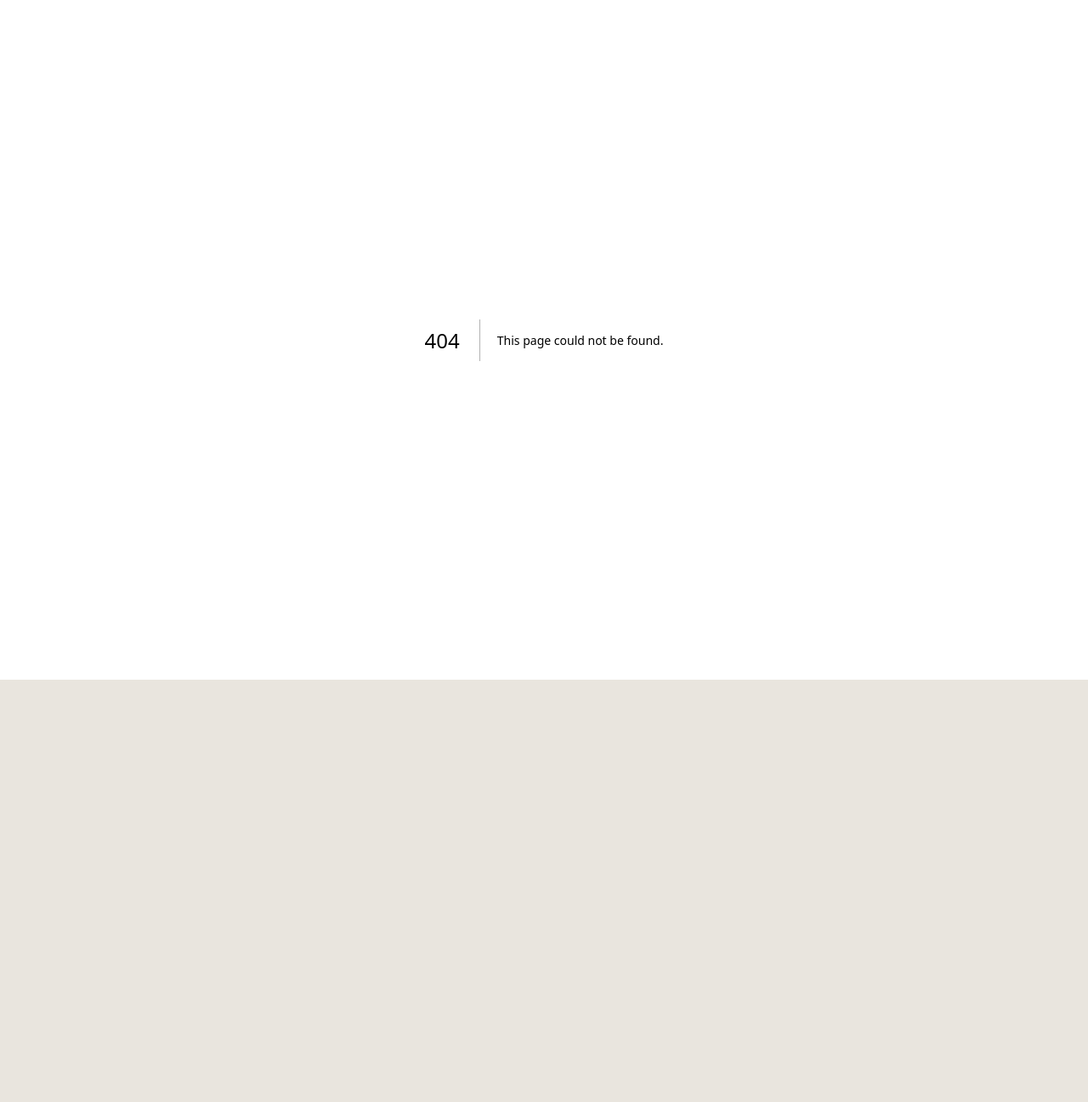
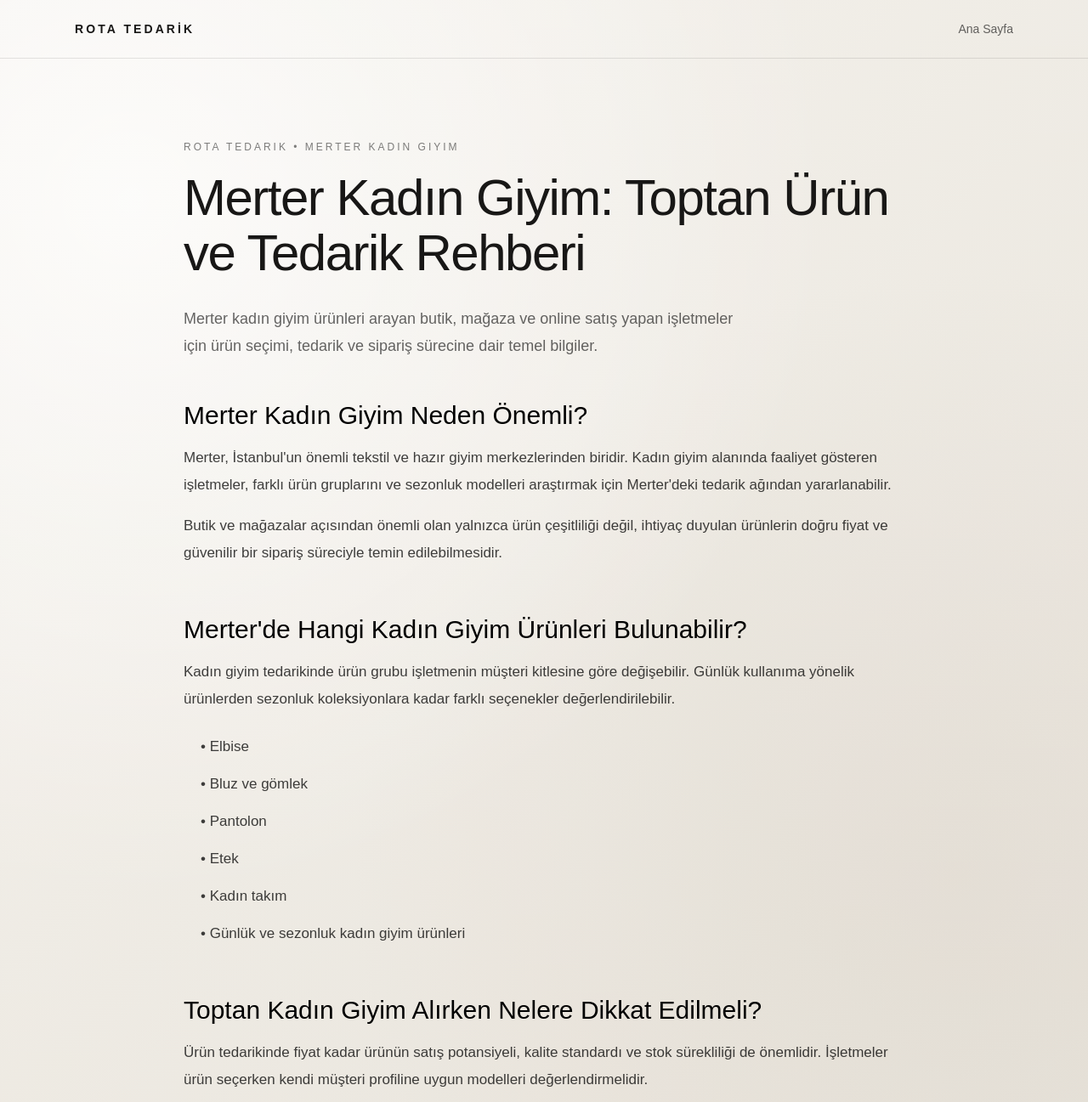
Before and after one commit to sudesolmaz1412/merternedarik, a Next.js app: page /blog/merter-kadin-giyim in a window 1280 px wide. Before the commit this address had no page. Shown: the top 1297 px of the page at 85% size. Before the commit the page ends 800 px from the top, so only its background shows below. Built offline with nearby package versions, Linux system fonts and the light colour scheme.

Commit message:
Ucuncu SEO blog yazisi eklendi

```diff
--- /dev/null
+++ b/app/blog/merter-kadin-giyim/page.tsx
@@ -0,0 +1,240 @@
+import type { Metadata } from "next";
+import Link from "next/link";
+
+export const metadata: Metadata = {
+  title: "Merter Kadın Giyim | Toptan Ürün ve Tedarik Rehberi",
+  description:
+    "Merter kadın giyim ürünleri, toptan kadın giyim seçenekleri ve güvenilir tedarik süreci hakkında rehber. Rota Tedarik ile Türkiye geneli kadın giyim tedariki.",
+  alternates: {
+    canonical: "https://www.merterdentedarik.com/blog/merter-kadin-giyim",
+  },
+};
+
+export default function MerterKadinGiyimPage() {
+  return (
+    <main className="min-h-screen bg-[#f5f2ed] text-[#181716]">
+      <header className="border-b border-black/10">
+        <div className="mx-auto flex max-w-6xl items-center justify-between px-6 py-6">
+          <Link href="/" className="text-sm font-semibold tracking-[0.22em]">
+            ROTA TEDARİK
+          </Link>
+
+          <Link
+            href="/"
+            className="text-sm text-black/60 transition hover:text-black"
+          >
+            Ana Sayfa
+          </Link>
+        </div>
+      </header>
+
+      <article className="mx-auto max-w-4xl px-6 py-16 md:py-24">
+        <div className="mb-12">
+          <p className="mb-5 text-xs font-medium uppercase tracking-[0.25em] text-black/50">
+            Rota Tedarik • Merter Kadın Giyim
+          </p>
+
+          <h1 className="max-w-4xl text-4xl font-medium leading-[1.08] tracking-tight md:text-6xl">
+            Merter Kadın Giyim: Toptan Ürün ve Tedarik Rehberi
+          </h1>
+
+          <p className="mt-7 max-w-2xl text-lg leading-8 text-black/60">
+            Merter kadın giyim ürünleri arayan butik, mağaza ve online satış
+            yapan işletmeler için ürün seçimi, tedarik ve sipariş sürecine
+            dair temel bilgiler.
+          </p>
+        </div>
+
+        <div className="space-y-14 text-[17px] leading-8 text-black/75">
+          <section>
+            <h2 className="mb-4 text-2xl font-medium text-black md:text-3xl">
+              Merter Kadın Giyim Neden Önemli?
+            </h2>
+
+            <p>
+              Merter, İstanbul'un önemli tekstil ve hazır giyim merkezlerinden
+              biridir. Kadın giyim alanında faaliyet gösteren işletmeler,
+              farklı ürün gruplarını ve sezonluk modelleri araştırmak için
+              Merter'deki tedarik ağından yararlanabilir.
+            </p>
+
+            <p className="mt-4">
+              Butik ve mağazalar açısından önemli olan yalnızca ürün çeşitliliği
+              değil, ihtiyaç duyulan ürünlerin doğru fiyat ve güvenilir bir
+              sipariş süreciyle temin edilebilmesidir.
+            </p>
+          </section>
+
+          <section>
+            <h2 className="mb-4 text-2xl font-medium text-black md:text-3xl">
+              Merter'de Hangi Kadın Giyim Ürünleri Bulunabilir?
+            </h2>
+
+            <p>
+              Kadın giyim tedarikinde ürün grubu işletmenin müşteri kitlesine
+              göre değişebilir. Günlük kullanıma yönelik ürünlerden sezonluk
+              koleksiyonlara kadar farklı seçenekler değerlendirilebilir.
+            </p>
+
+            <ul className="mt-6 space-y-3 pl-5">
+              <li>• Elbise</li>
+              <li>• Bluz ve gömlek</li>
+              <li>• Pantolon</li>
+              <li>• Etek</li>
+              <li>• Kadın takım</li>
+              <li>• Günlük ve sezonluk kadın giyim ürünleri</li>
+            </ul>
+          </section>
+
+          <section>
+            <h2 className="mb-4 text-2xl font-medium text-black md:text-3xl">
+              Toptan Kadın Giyim Alırken Nelere Dikkat Edilmeli?
+            </h2>
+
+            <p>
+              Ürün tedarikinde fiyat kadar ürünün satış potansiyeli, kalite
+              standardı ve stok sürekliliği de önemlidir. İşletmeler ürün
+              seçerken kendi müşteri profiline uygun modelleri değerlendirmelidir.
+            </p>
+
+            <div className="mt-7 grid gap-4 md:grid-cols-2">
+              {[
+                ["01", "Ürün Kalitesi", "Kumaş ve işçilik seviyesini değerlendirin."],
+                ["02", "Model Çeşitliliği", "Müşteri kitlenize uygun ürün gruplarını seçin."],
+                ["03", "Fiyat", "Satış fiyatınızı ve kâr marjınızı birlikte düşünün."],
+                ["04", "Tedarik Süreci", "Sipariş, iletişim ve kargo sürecinin güvenilir olmasına dikkat edin."],
+              ].map(([number, title, text]) => (
+                <div
+                  key={number}
+                  className="border border-black/10 bg-white/40 p-6"
+                >
+                  <div className="text-xs tracking-[0.2em] text-black/40">
+                    {number}
+                  </div>
+                  <h3 className="mt-6 text-base font-medium text-black">
+                    {title}
+                  </h3>
+                  <p className="mt-2 text-sm leading-6 text-black/55">
+                    {text}
+                  </p>
+                </div>
+              ))}
+            </div>
+          </section>
+
+          <section>
+            <h2 className="mb-4 text-2xl font-medium text-black md:text-3xl">
+              Merter Kadın Giyim Tedarik Süreci Nasıl İlerler?
+            </h2>
+
+            <p>
+              Tedarik süreci işletmenin ihtiyacını belirlemesiyle başlar.
+              Ürün grubu, fiyat aralığı, model tercihi ve adet ihtiyacı
+              belirlendikten sonra uygun ürünler araştırılır.
+            </p>
+
+            <ol className="mt-6 space-y-4">
+              <li>
+                <strong>1. İhtiyaç belirlenir:</strong> Hangi ürün grubuna
+                ihtiyaç olduğu netleştirilir.
+              </li>
+              <li>
+                <strong>2. Ürünler araştırılır:</strong> Uygun modeller ve
+                fiyat seçenekleri değerlendirilir.
+              </li>
+              <li>
+                <strong>3. Sipariş planlanır:</strong> Ürün ve adet bilgileri
+                kesinleştirilir.
+              </li>
+              <li>
+                <strong>4. Tedarik gerçekleştirilir:</strong> Sipariş süreci
+                yönetilir ve ürünler kargoya hazırlanır.
+              </li>
+            </ol>
+          </section>
+
+          <section>
+            <h2 className="mb-4 text-2xl font-medium text-black md:text-3xl">
+              Türkiye'nin Her Yerine Kadın Giyim Tedariki
+            </h2>
+
+            <p>
+              Merter'e fiziksel olarak gelemeyen butik ve mağazalar için
+              uzaktan ürün araştırması ve sipariş yönetimi önemli bir kolaylık
+              sağlayabilir. Rota Tedarik, Türkiye'nin farklı şehirlerindeki
+              işletmelerin kadın giyim ürünlerine ulaşmasını kolaylaştırmayı
+              hedefler.
+            </p>
+
+            <p className="mt-4">
+              Ürün araştırmasından sipariş ve kargo sürecine kadar iletişimin
+              tek noktadan yürütülmesi, işletmelerin tedarik sürecinde zaman
+              kazanmasına yardımcı olur.
+            </p>
+          </section>
+
+          <section>
+            <h2 className="mb-4 text-2xl font-medium text-black md:text-3xl">
+              Rota Tedarik ile Merter Kadın Giyim Tedariki
+            </h2>
+
+            <p>
+              Merter kadın giyim ürünleri arıyor ve işletmeniz için düzenli
+              bir tedarik süreci oluşturmak istiyorsanız Rota Tedarik ile
+              iletişime geçebilirsiniz.
+            </p>
+
+            <div className="mt-8 border border-black/10 bg-white/40 p-7">
+              <p className="text-sm uppercase tracking-[0.18em] text-black/45">
+                Tedarik İletişim
+              </p>
+
+              <div className="mt-5 flex flex-col gap-4 sm:flex-row sm:items-center sm:justify-between">
+                <div>
+                  <p className="text-lg font-medium">0532 497 53 61</p>
+                  <p className="mt-1 text-sm text-black/50">
+                    Kadın giyim tedarik talepleriniz için
+                  </p>
+                </div>
+
+                <a
+                  href="https://wa.me/905324975361"
+                  target="_blank"
+                  rel="noopener noreferrer"
+                  className="inline-flex items-center justify-center gap-3 bg-[#242321] px-6 py-4 text-sm font-medium text-white transition hover:bg-black"
+                >
+                  <span className="text-lg">◉</span>
+                  WhatsApp'tan Yaz
+                </a>
+              </div>
+            </div>
+          </section>
+
+          <section className="border-t border-black/10 pt-10">
+            <p className="text-sm text-black/50">
+              İlgili yazılar:
+            </p>
+
+            <div className="mt-4 flex flex-col gap-3">
+              <Link
+                href="/blog/merter-kadin-giyim-toptan"
+                className="text-sm text-black underline underline-offset-4"
+              >
+                Merter Kadın Giyim Toptan: Toptan Kadın Giyim Ürünleri Nasıl
+                Tedarik Edilir?
+              </Link>
+
+              <Link
+                href="/blog/toptan-kadin-giyim"
+                className="text-sm text-black underline underline-offset-4"
+              >
+                Toptan Kadın Giyim: Butik ve Mağazalar İçin Ürün Tedarik
+                Rehberi
+              </Link>
+            </div>
+          </section>
+        </div>
+      </article>
+    </main>
+  );
+}
--- a/app/sitemap.ts
+++ b/app/sitemap.ts
@@ -20,5 +20,11 @@ export default function sitemap(): MetadataRoute.Sitemap {
       changeFrequency: "monthly",
       priority: 0.8,
     },
+    {
+      url: "https://www.merterdentedarik.com/blog/merter-kadin-giyim",
+      lastModified: new Date(),
+      changeFrequency: "monthly",
+      priority: 0.8,
+    },
   ];
 }
```
